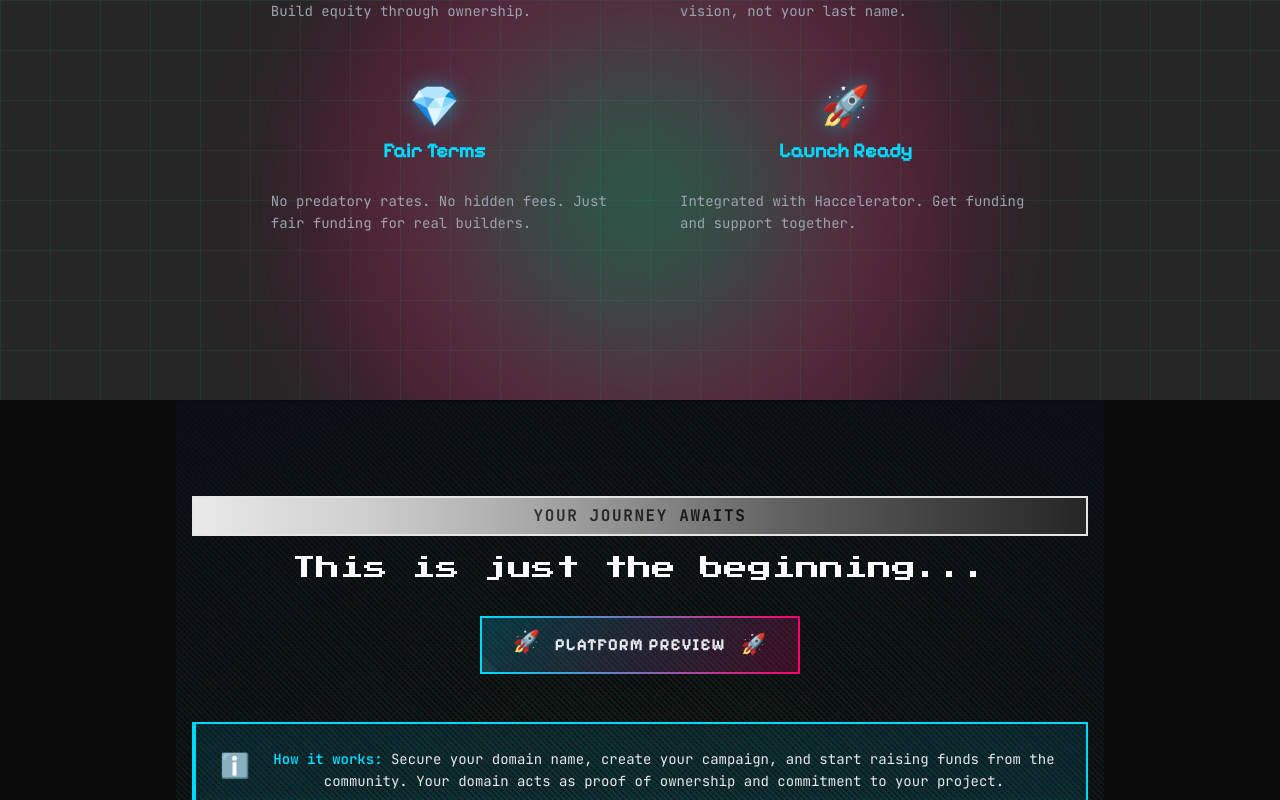
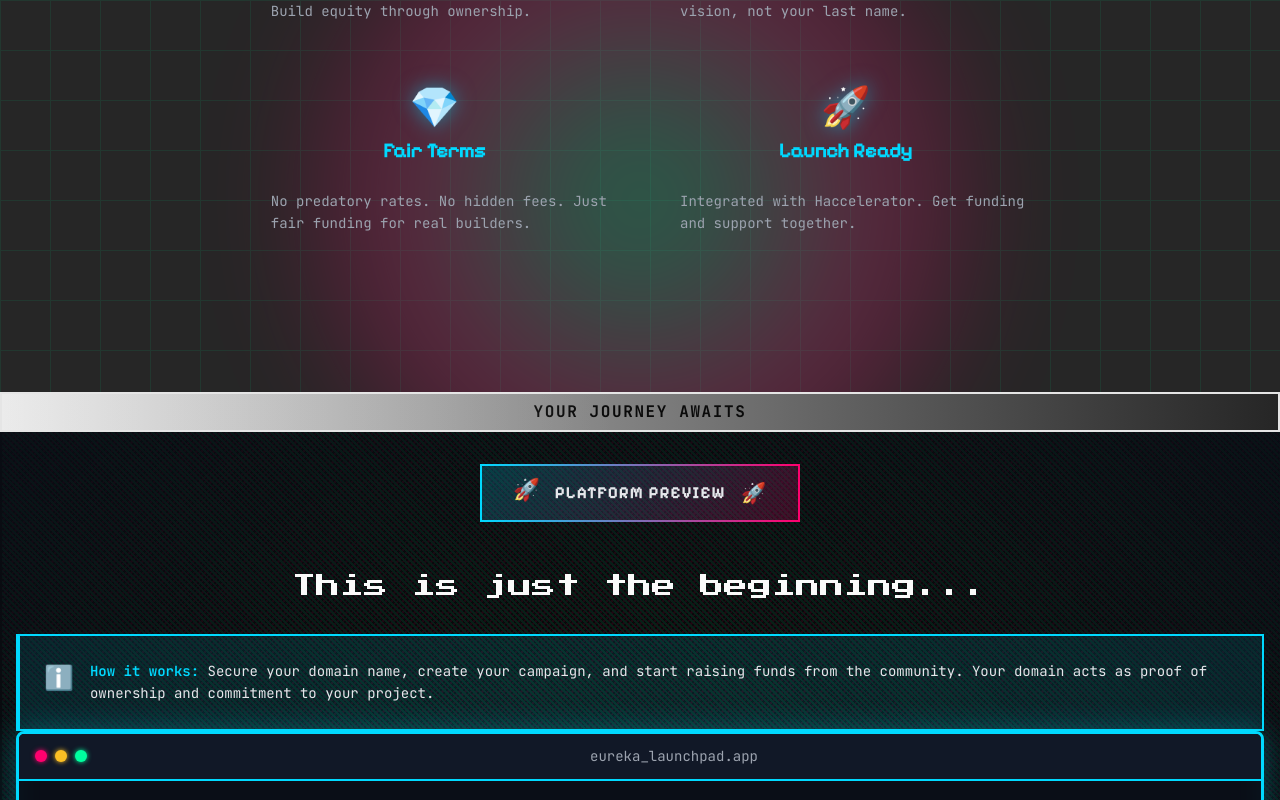
Before and after one commit to yurika-space/yurika.space, a Next.js app: page / in a window 1280 px wide. Shown: the part 2000-2800 px from the top of the page. Built offline with nearby package versions, Linux system fonts and the light colour scheme; a web font is replaced by a local one.

Commit message:
UPDATED: Static Brackground for Platform Preview  Component for <375px screens

```diff
--- a/components/atoms/Link.tsx
+++ b/components/atoms/Link.tsx
@@ -1,8 +1,5 @@
 import Link from "next/link";
 import { RetroButton } from "./RetroButton";
-import { cva } from "class-variance-authority";
-import { retroButtonVariants } from "./RetroButton";
-import { cn } from "@/lib/utils";
 
 interface LinkProps {
     href: string;
@@ -17,7 +14,7 @@ interface LinkProps {
 export default function LinkButton({ href, buttonName, className, target, rel, ariaLabel }: LinkProps) {
     return (
         <Link href={href} className={className} target={target} rel={rel} aria-label={ariaLabel}>
-            <RetroButton variant="default" size="sm" className="font-press-start-2p cursor-pointer">
+            <RetroButton variant="default" size="full" className="font-press-start-2p cursor-pointer">
                 {buttonName}
             </RetroButton>
         </Link>
--- a/components/atoms/RetroButton.tsx
+++ b/components/atoms/RetroButton.tsx
@@ -24,6 +24,7 @@ const buttonVariants = cva(
         default: "h-9 px-4 py-2 has-[>svg]:px-3",
         sm: "h-8 rounded-md gap-1.5 px-3 has-[>svg]:px-2.5",
         lg: "h-10 rounded-md px-6 has-[>svg]:px-4",
+        full: "w-full h-8 rounded-md",
         icon: "size-9",
         "icon-sm": "size-8",
         "icon-lg": "size-10",
@@ -75,6 +76,7 @@ export const retroButtonVariants = cva("", {
         default: "h-9 px-4 py-2 has-[>svg]:px-3",
         sm: "h-8 rounded-md gap-1.5 px-3 has-[>svg]:px-2.5",
         lg: "h-10 rounded-md px-6 has-[>svg]:px-4",
+        full: "w-full h-8 rounded-md",
         icon: "size-9",
       },
     },
--- a/components/layouts/EurekaLaunchpad.tsx
+++ b/components/layouts/EurekaLaunchpad.tsx
@@ -4,7 +4,6 @@ import ComponentHeader from "../atoms/ComponentHeader";
 import ComponentBody from "../atoms/ComponentBody";
 import AnimatedBackground from "../molecules/AnimatedBg";
 import FeatureCard from "../atoms/FeatureCard";
-import Typewriter from "../atoms/Typewriter";
 
 const featureCards = [
   {
--- a/components/layouts/GameOver.tsx
+++ b/components/layouts/GameOver.tsx
@@ -15,7 +15,10 @@ export default function GameOver() {
   }, [])
 
   return (
-    <section className="relative min-h-screen bg-yurika-bg-primary py-16 px-4 overflow-hidden flex items-center justify-center">
+    <section className="w-screen min-h-screen flex flex-col items-center justify-center">
+      <div className="relative w-full h-full bg-yurika-bg-primary py-16 px-4">
+      {/* Background effects layer */}
+      <div className="absolute inset-0 z-0">
         {/* Scanline effect */}
         <div className="scanlines absolute inset-0" />
 
@@ -25,15 +28,10 @@ export default function GameOver() {
         {/* Vignette effect */}
         <div className="vignette absolute inset-0" />
 
-      {/* Content container */}
-      <div className="relative z-10 max-w-4xl mx-auto text-center">
-
-        {/* Game Over title with glitch effect */}
-        <div className="game-over-title-container mb-8 animate-fade-in-up">
         {/* Progress bar decoration */}
         <div
-          className="mt-8 animate-fade-in-up"
-          style={{ animationDelay: "1.4s" }}
+          className="mt-8 animate-fade-in-up absolute -top-10 left-0 w-full h-full"
+          style={{ animationDelay: "1.0s" }}
         >
           <div className="xp-bar">
             <div className="xp-bar-fill" style={{ width: "100%" }}>
@@ -41,22 +39,33 @@ export default function GameOver() {
             </div>
           </div>
         </div>
-          <div className="game-over-subtitle font-mono text-xl sm:text-2xl text-yurika-electric mt-4">
+      </div>
+
+      {/* Content container */}
+      <div className="relative z-10 max-w-4xl mx-auto text-center w-full">
+      <ComponentHeader
+              title="Platform Preview"
+              item="🚀"
+              className="animate-fade-in-up w-3/4 mx-auto"
+              style={{ animationDelay: "0.2s" }}
+            />
+        {/* Game Over title with glitch effect */}
+        <div className="game-over-title-container mb-8 animate-fade-in-up" style={{ animationDelay: "0.2s" }}>
+          <div className="game-over-subtitle font-mono text-xl sm:text-2xl text-yurika-electric mt-4 animate-fade-in-up" style={{ animationDelay: "0.6s" }}>
             This is just the beginning...
           </div>
         </div>
+
+
+      </div>
+
 
         {/* Coming Soon - Mock-up preview */}
           <div
             className="coming-soon-section animate-fade-in-up"
             style={{ animationDelay: "0.8s" }}
           >
-            <ComponentHeader
-              title="Platform Preview"
-              item="🚀"
-              className="animate-fade-in-up w-3/4 mx-auto"
-              style={{ animationDelay: "0.2s" }}
-            />
+
 
             {/* Info banner */}
             <div
@@ -222,7 +231,10 @@ export default function GameOver() {
         <div className="konami-hint font-mono text-xs text-yurika-text-muted opacity-30 mt-8">
           ↑ ↑ ↓ ↓ ← → ← → B A
         </div>
+
     </div>
+
     </section>
+
   )
 }
--- a/components/molecules/BurgerMenu.tsx
+++ b/components/molecules/BurgerMenu.tsx
@@ -41,7 +41,7 @@ export default function BurgerMenu({ children, className }: BurgerMenuProps) {
         <div className="absolute inset-0 right-0 h-screen w-screen m-0 p-0 bg-transparent z-20 md:hidden animate-in fade-in slide-in-from-top-500 ease-in-out">
           <Logo src="/logo_white.png" alt={'Logo'} width={164} height={96} className="box-content m-0 p-0 absolute top-4 left-8 justify-self-center justify-center items-center text-center align-middle"/>
           <BurgerButton handleClick={handleClick} isOpen={isOpen} className="absolute bg-transparent top-5 right-9 slide-out-to-top-500 ease-in-out duration-300 animate-out justify-self-center justify-center items-center text-center align-middle"/>
-          <div className="flex flex-col bg-background min-h-full w-full justify-self-center justify-center items-center text-center align-middle">
+          <div className="flex flex-col bg-background min-h-full w-screen justify-self-center justify-center items-center text-center align-middle">
             {children}
           </div>
         </div>
--- a/components/organisms/Header.tsx
+++ b/components/organisms/Header.tsx
@@ -1,8 +1,9 @@
-'use client';
+"use client";
 import Logo from "../atoms/Logo";
 import LinkButton from "../atoms/Link";
 import ThemeToggle from "../atoms/ThemeToggle";
 import BurgerMenu from "../molecules/BurgerMenu";
+import ComponentHeader from "../atoms/ComponentHeader";
 
 const navigation = [
   { name: "About", href: "/about" },
@@ -24,16 +25,21 @@ export default function Header() {
         <div className="flex items-center justify-between align-center text-center w-full">
           {/* Left section: Logo + Desktop Navigation */}
           <div className="flex items-center align-middle justify-center gap-6">
-                        <Logo src={logo} alt={'Logo'} width={width} height={height} className="box-content m-0 p-0"/>
+            <Logo
+              src={logo}
+              alt={"Logo"}
+              width={width}
+              height={height}
+              className="box-content m-0 p-0"
+            />
             <nav className="hidden md:flex md:pl-10 md:font-bold items-center gap-6">
               {navigation.map((item) => (
                 <LinkButton
                   key={item.name}
                   href={item.href}
                   buttonName={item.name}
-                                    className="text-foreground hover:text-foreground/80 transition-colors"
+                  className="text-foreground block hover:text-foreground/80 transition-colors"
                 />
-
               ))}
             </nav>
           </div>
@@ -44,22 +50,26 @@ export default function Header() {
               <ThemeToggle />
             </div>
 
-                        <BurgerMenu>
+            <BurgerMenu className="flex flex-col items-center justify-center align-center">
               {/* Mobile Navigation */}
-                            <nav className="flex flex-col h-[70vh] w-[75%] space-y-8 items-center text-center align-center justify-center border-t border-foreground/10 pt-15 mt-10">
+              {/* Mobile Theme Toggle */}
+              <div className="flex flex-col mb-10 pb-8 border-b border-foreground/10 align-center mx-auto w-[75%] justify-self-center justify-center items-center text-center">
+                <ComponentHeader title="Menu" item="⚙️" />
+                <ThemeToggle className="w-full rounded-none" />
+              </div>
+              <div className="relative w-[75%] h-[50vh] bg-card/80 backdrop-blur-sm space-y-8 items-center text-center align-center justify-center border-foreground/10 p-8 border-y-6 rounded-none">
+                <div className="absolute w-[105%] h-full top-0 -left-[2.5%] bg-card/80 backdrop-blur-sm space-y-8 items-center text-center align-center justify-center border-foreground/10 p-8 border-x-6 rounded-none">
+                  <nav className="flex flex-col w-full space-y-8 pt-2">
                     {navigation.map((item) => (
                       <LinkButton
                         key={item.name}
                         href={item.href}
                         buttonName={item.name}
-                                        className="flex justify-self-center font-bold items-center align-middle text-foreground text-center hover:text-foreground/80 hover:bg-foreground/10 p-0 transition-colors "
+                        className="flex justify-self-center font-bold items-center align-middle text-foreground text-center hover:text-foreground/80 hover:bg-foreground/10 p-0 transition-colors w-full"
                       />
                     ))}
                   </nav>
-
-                            {/* Mobile Theme Toggle */}
-                            <div className="flex flex-col  mt-10 pt-10 align-center border-t border-foreground/10 mx-auto w-[75%] justify-self-center justify-center items-center text-center">
-                                <ThemeToggle className="w-full" />
+                </div>
               </div>
             </BurgerMenu>
           </div>
```
Lines whose indentation alone changed are shown as unchanged.
